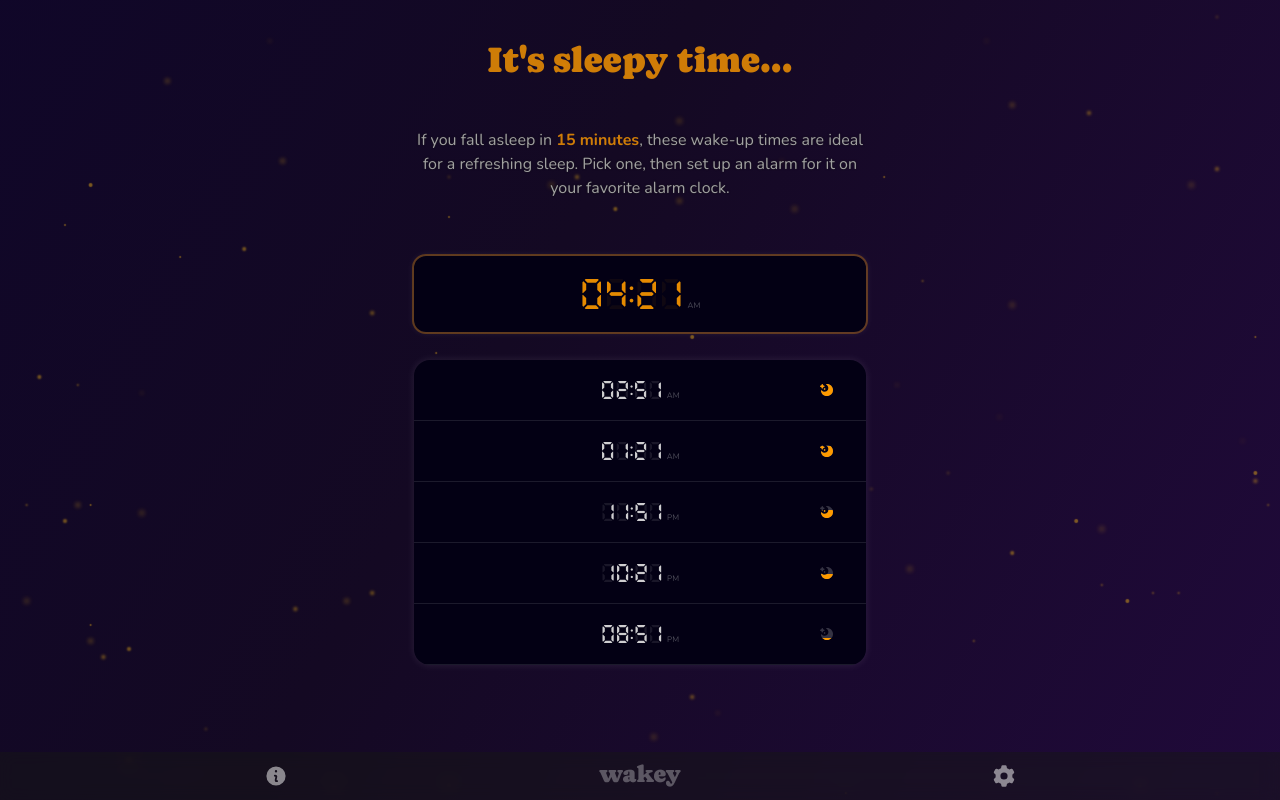
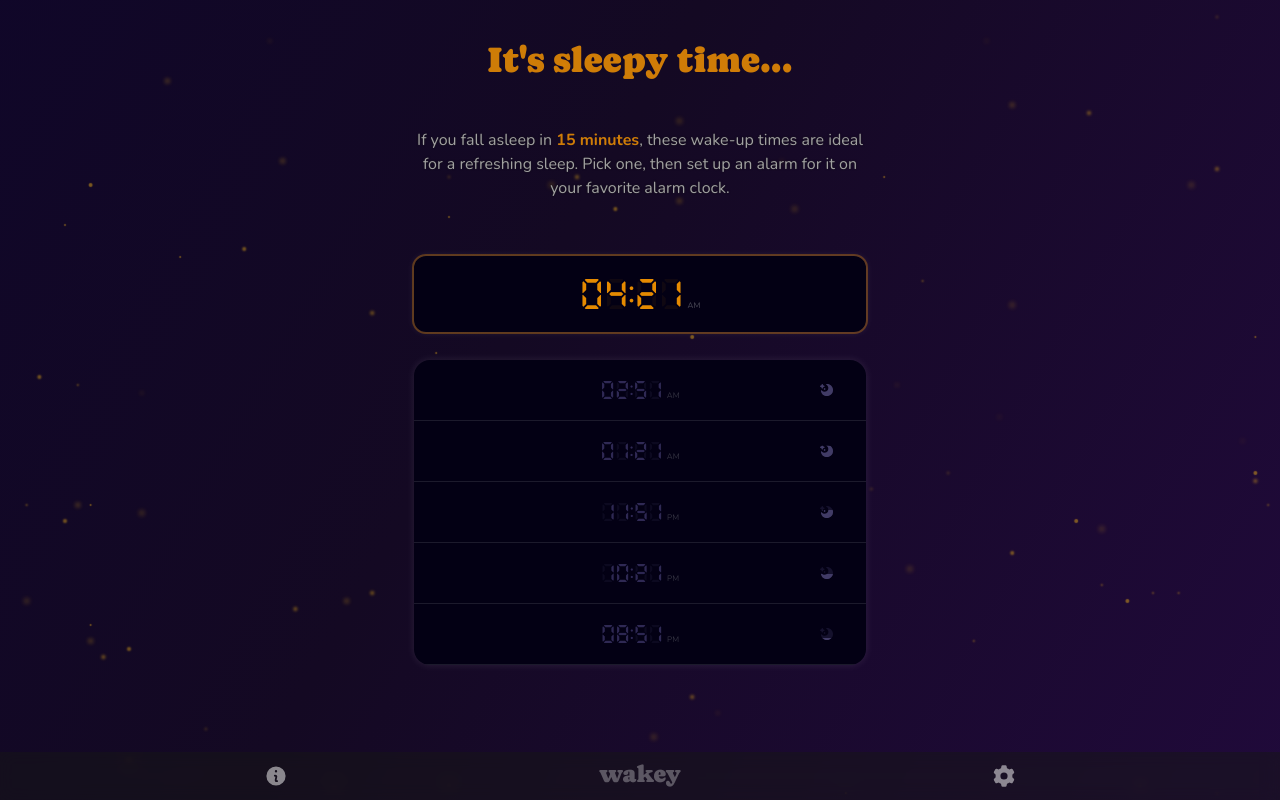
Before and after one commit to aronsantha/wakey, a React (Vite) app: page / in a window 1280 px wide. Built offline with nearby package versions, Linux system fonts and the light colour scheme.

Commit message:
change clock colors to darker

```diff
--- a/src/components/App.jsx
+++ b/src/components/App.jsx
@@ -233,16 +233,16 @@ function App() {
                     <div className="flex flex-row items-center justify-between border-b-[1px] border-white/10 px-8 py-4">
                       <div className="mx-auto flex items-end gap-1">
                         <div className="grid">
-                          <p className="font-digital col-1 row-1 opacity-90">
+                          <p className="font-digital col-1 row-1 text-[#2c2652]">
                             {formatTime(interval).time}
                           </p>
-                          <p className="font-digital col-1 row-1 opacity-10">
+                          <p className="font-digital col-1 row-1 text-[#413b66]/15">
                             00:00
                           </p>
                         </div>
 
                         {timeFormat === "12h" && (
-                          <p className="mb-px text-[8px] tracking-wide text-white/30">
+                          <p className="mb-px text-[8px] tracking-wide text-white/20">
                             {formatTime(interval).timeOfDay}
                           </p>
                         )}
@@ -256,7 +256,7 @@ function App() {
                         title={SLEEP_CYCLE_INTERVALS[index] + " " + "hours"}
                       >
                         <svg
-                          className="col-1 row-1 text-white/20"
+                          className="col-1 row-1 text-[#413b66]/30"
                           fill="currentColor"
                           height="100%"
                           width="100%"
@@ -276,7 +276,7 @@ function App() {
                           </g>
                         </svg>
                         <svg
-                          className="col-1 row-1 text-amber-500"
+                          className="col-1 row-1 text-[#413b66]"
                           style={{
                             clipPath: `inset(${heightPercent}% 0 0  0)`,
                           }}
@@ -284,10 +284,7 @@ function App() {
                           height="100%"
                           width="100%"
                           version="1.1"
-                          xmlns="http://www.w3.org/2000/svg"
-                          xmlns:xlink="http://www.w3.org/1999/xlink"
                           viewBox="0 0 32 32"
-                          xml:space="preserve"
                         >
                           <g>
                             <path
```
